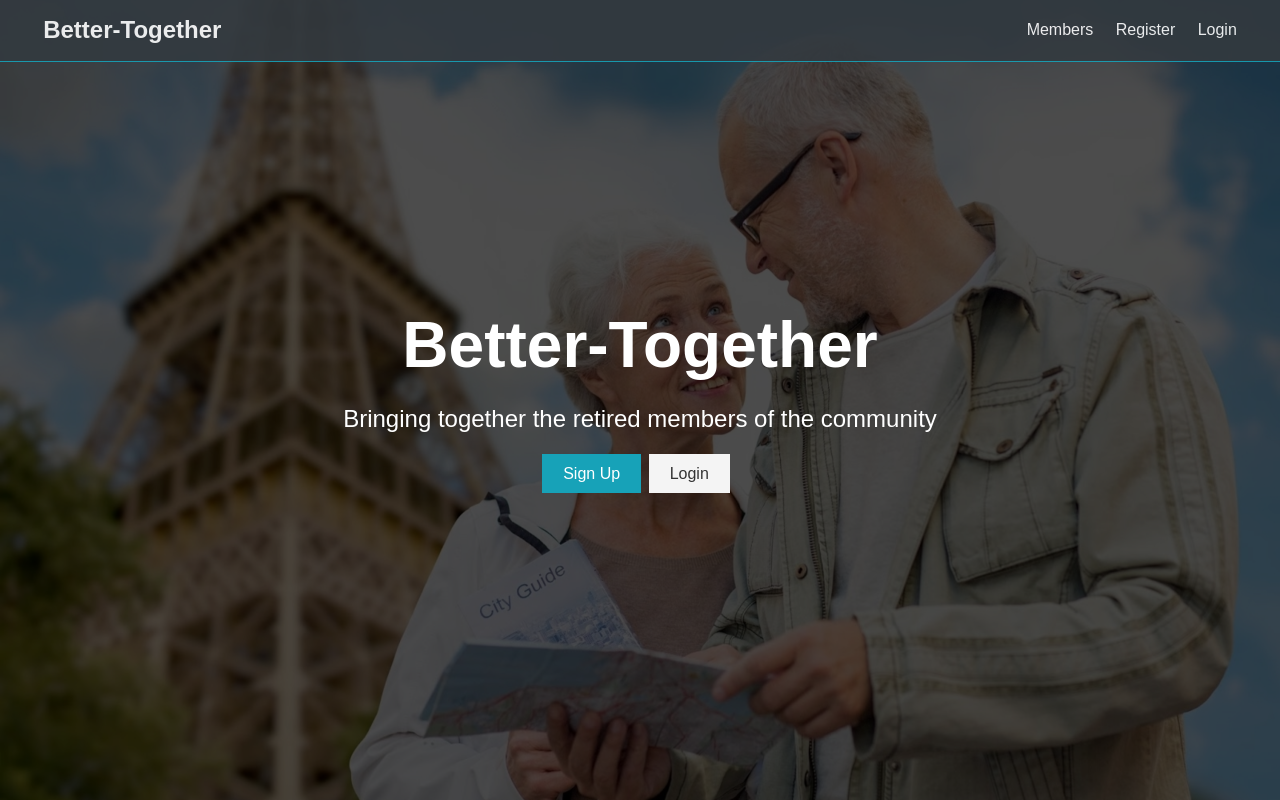
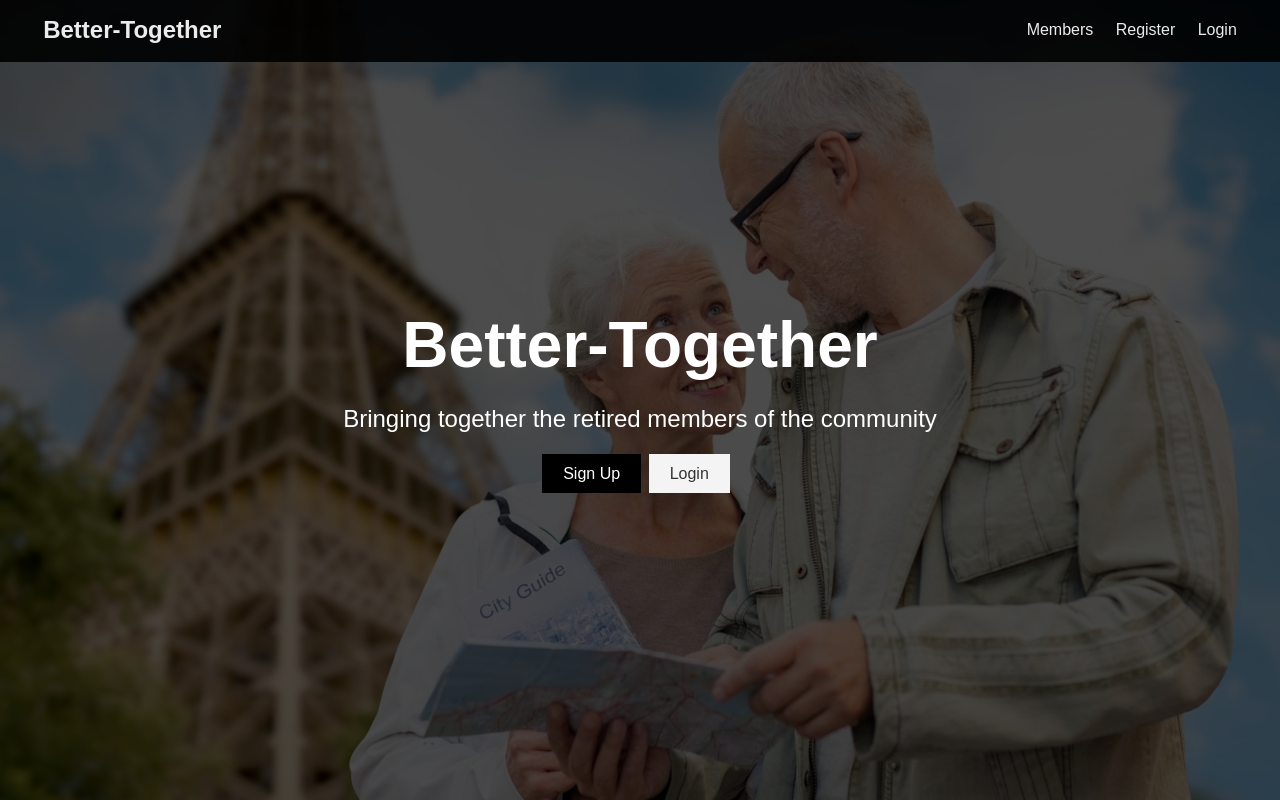
Before and after one commit to JasonSurendran/Better-Together, a React (Create React App) app in the folder react_app/: page / in a window 1280 px wide. Built offline with nearby package versions, Linux system fonts and the light colour scheme; no server answers.

Commit message:
Color Changes

```diff
--- a/react_app/src/App.css
+++ b/react_app/src/App.css
@@ -1,7 +1,7 @@
 /* Global Styles */
 :root {
-  --primary-color: #17a2b8;
-  --dark-color: #343a40;
+  --primary-color: #000000;
+  --dark-color: #000000;
   --light-color: #f4f4f4;
   --danger-color: #dc3545;
   --success-color: #28a745;
```
